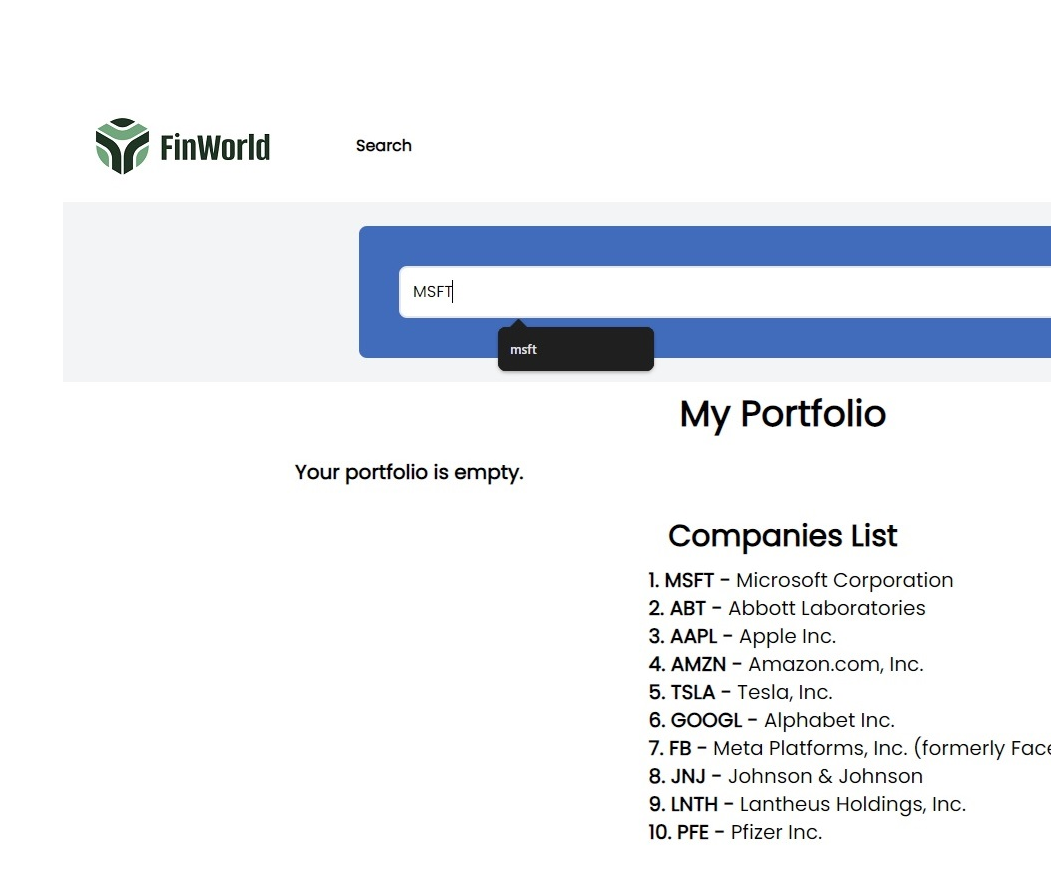
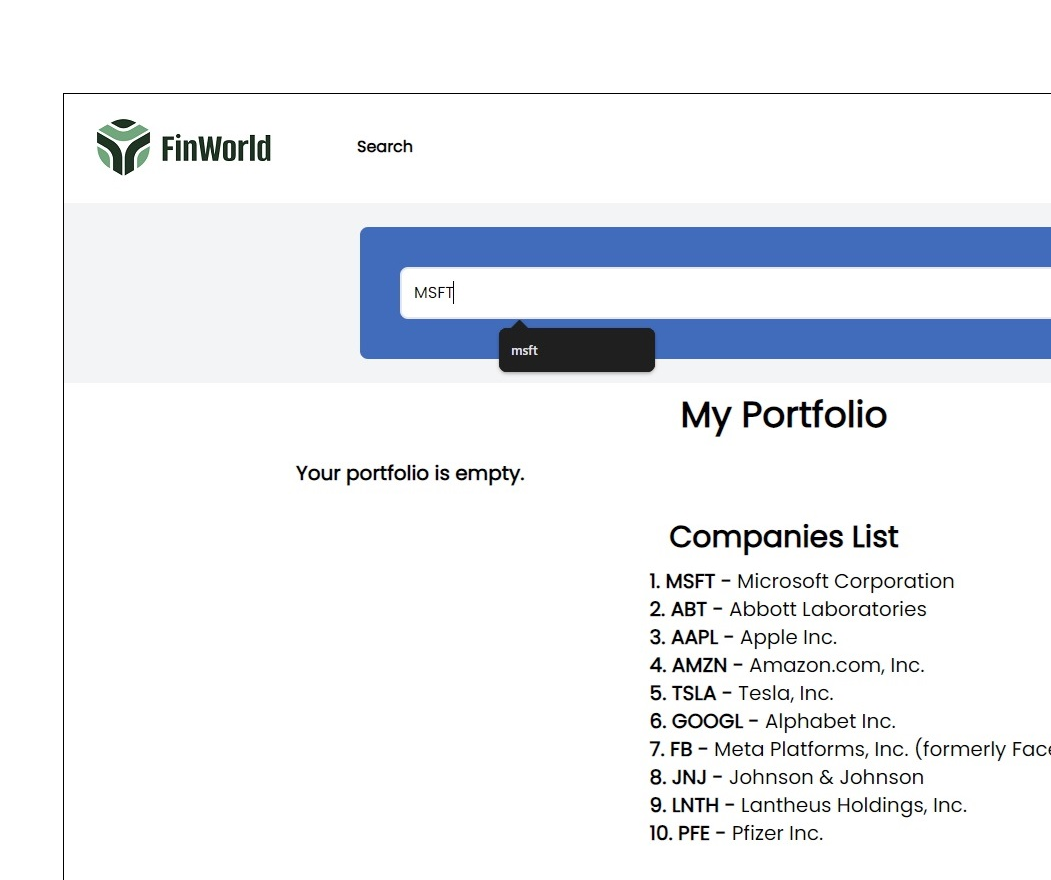
Before and after one commit to GirishJain/finworld, a React (Create React App) app: page /finworld/demo in a window 1280 px wide. Shown: the top 880 px of the page, without its empty margins (229-1280 px from the left). Built offline with nearby package versions, Linux system fonts and the light colour scheme.

Commit message:
Corrected css for demo

```diff
--- a/src/Components/Demo/Demo.css
+++ b/src/Components/Demo/Demo.css
@@ -5,12 +5,12 @@
     display: "block";
     margin-left: auto ;
     margin-right: auto;
+    img{
+        border: 1px solid;
+    }
 }
 .helper{
     display: inline-block;
     height: 100%;
     vertical-align: middle;
-    img{
-        border: 1px solid;
-    }
 }
```
